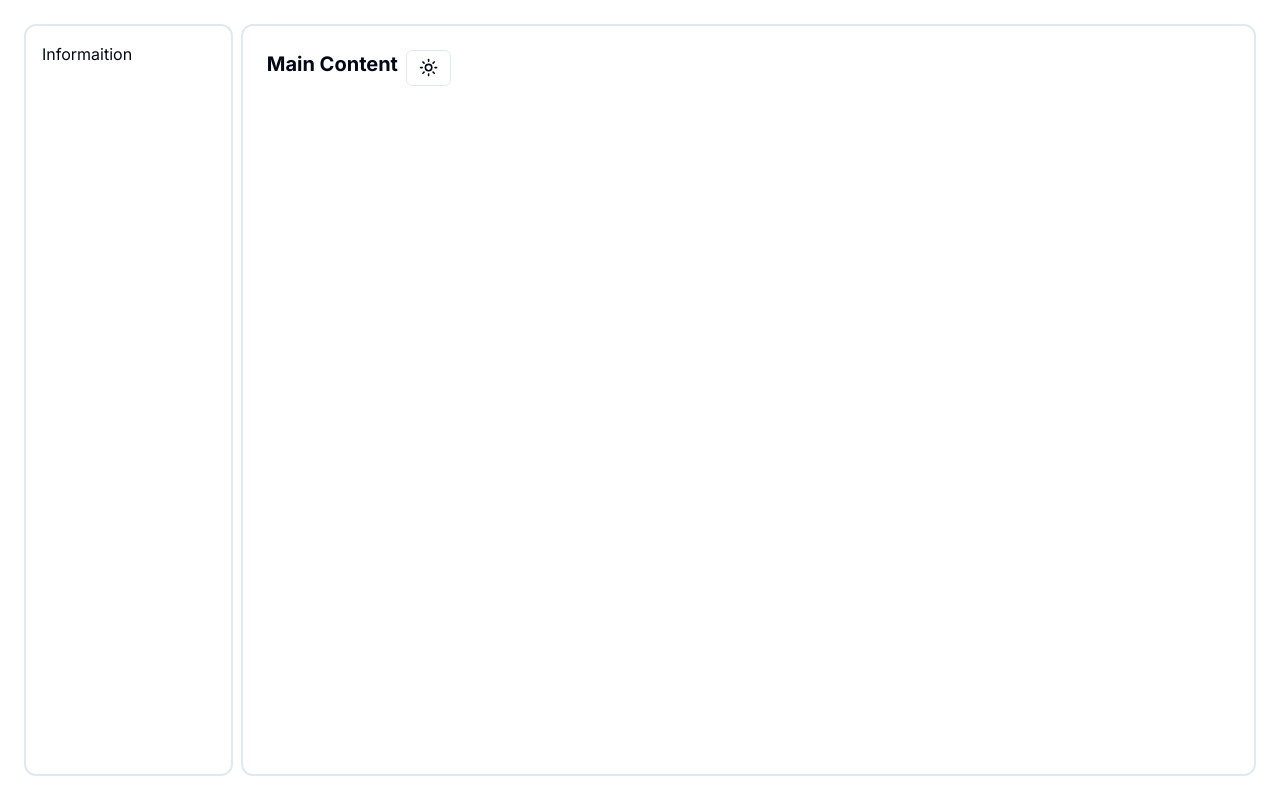
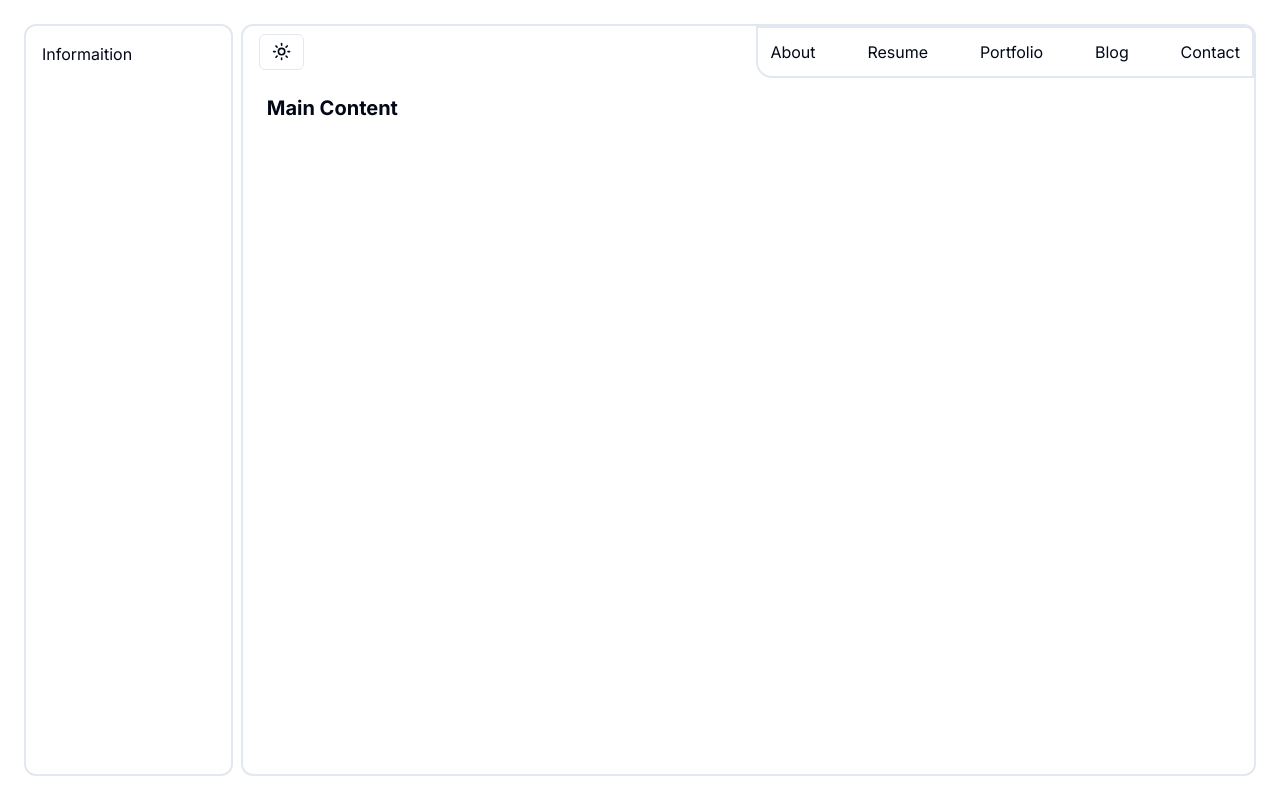
Before and after one commit to A-Gaoba/Myportfolio, a Next.js app: page / in a window 1280 px wide. Built offline with nearby package versions, Linux system fonts and the light colour scheme.

Commit message:
add navbar

```diff
--- a/src/app/mainContent/MainContent.tsx
+++ b/src/app/mainContent/MainContent.tsx
@@ -7,11 +7,7 @@ const MainContent = () => {
   return (
     <div className="flex-1 justify-center items-center p-4">
       <div className='flex justify-between'>
-        <div className='flex gap-2'>
           <h1 className="font-bold text-xl mb-4">Main Content</h1>
-          <ModeToggle />
-        </div>
-        <Navbar />
       </div>
     </div>
   );
--- a/src/app/mainContent/Navbar.tsx
+++ b/src/app/mainContent/Navbar.tsx
@@ -1,9 +1,32 @@
 import React from 'react';
 import Link from 'next/link';
+import ModeToggle from '@/components/ModToggle';
 
 const Navbar: React.FC = () => {
   return (
-<div></div>
+    <div className='flex w-full justify-between -mt-2 mx-2'>
+      <div className='self-center'>
+        <ModeToggle />
+      </div>
+      <div className='flex w-1/2 justify-between border-2 p-3 rounded-bl-2xl rounded-tr-lg'>
+        <Link href="/">
+          About
+        </Link>
+        <Link href="/">
+          Resume
+        </Link>
+        <Link href="/">
+          Portfolio
+        </Link>
+        <Link href="/">
+          Blog
+        </Link>
+        <Link href="/">
+          Contact
+        </Link>
+      </div>
+
+    </div>
   );
 };
 
--- a/src/app/page.tsx
+++ b/src/app/page.tsx
@@ -1,6 +1,7 @@
 import Sidebar from "./sidebar/Sidebar";
 import MainContent from "./mainContent/MainContent";
 import { Link } from "lucide-react";
+import Navbar from "./mainContent/Navbar";
 
 
 export default function Home() {
@@ -8,6 +9,7 @@ export default function Home() {
     <div className="flex flex-col md:flex-row min-h-screen md:p-6 2xl:px-28 gap-2">
       <Sidebar />
       <div className="border-2 p-2 w-full rounded-xl flex-row">
+        <Navbar />
         <MainContent />
       </div>
     </div>
--- a/src/app/sidebar/Sidebar.tsx
+++ b/src/app/sidebar/Sidebar.tsx
@@ -4,8 +4,7 @@ import Informaition from './Informaition';
 
 const Sidebar = () => {
   return (
-    <div className="w-full md:w-1/4 xl:w-1/5 p-4 border-2 rounded-xl moving-border">
-
+    <div className="w-full md:w-1/4 xl:w-1/5 p-4 border-2 rounded-xl ">
       <Informaition />
     </div>
   );
```
